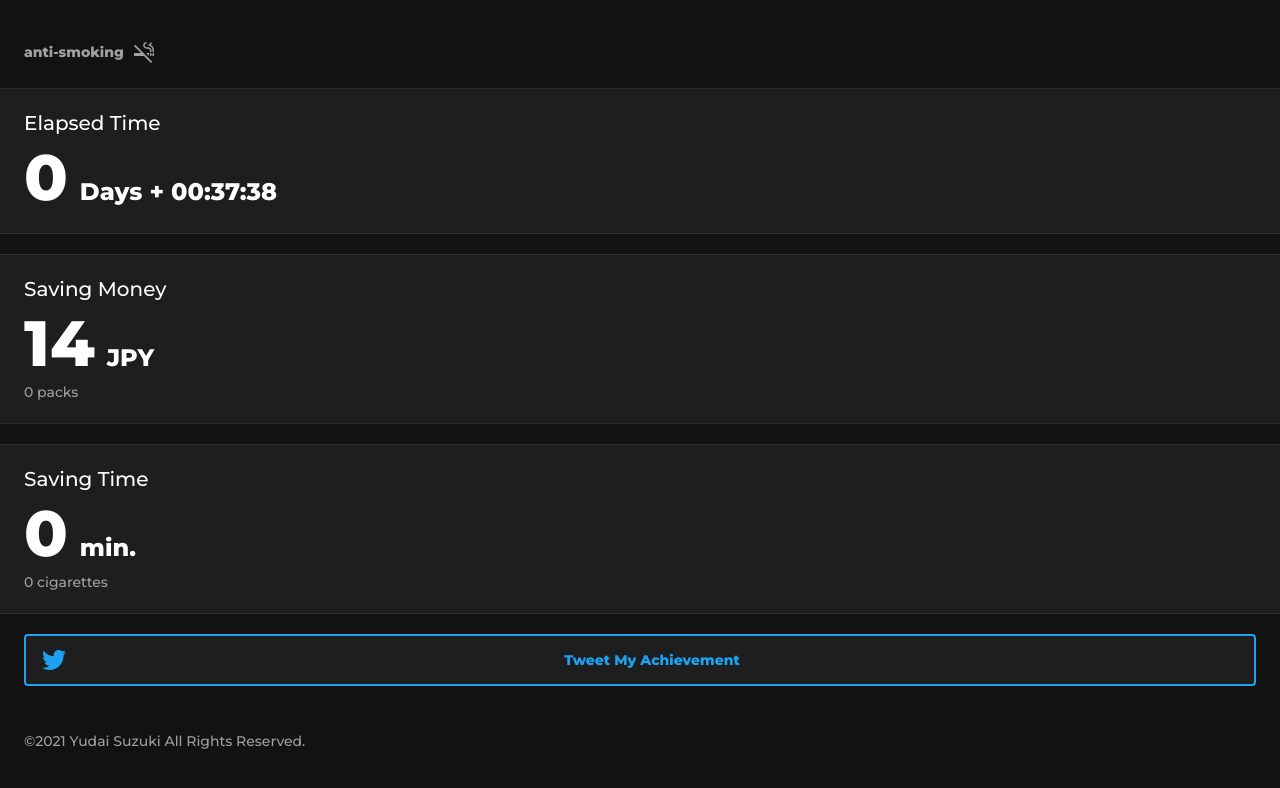
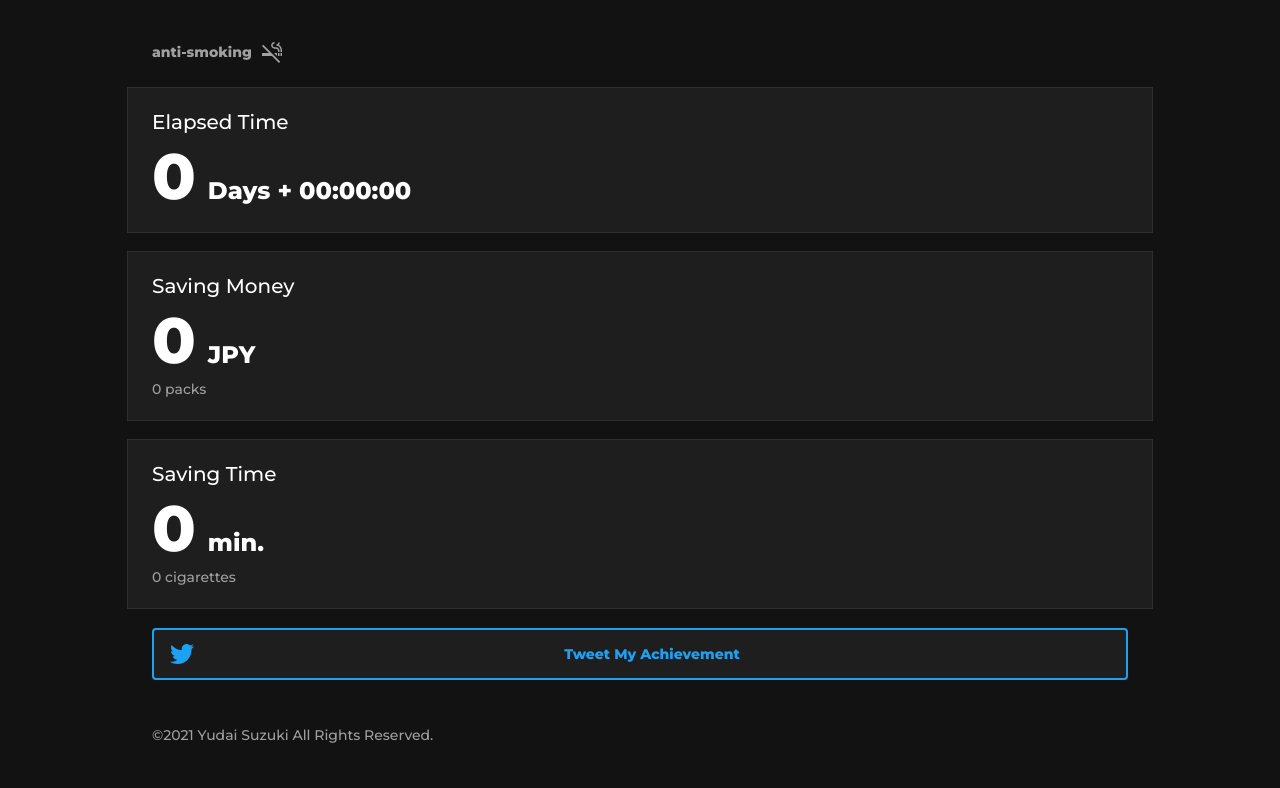
Before and after one commit to ysgraph/anti-smoking, a React (Create React App) app: page / in a window 1280 px wide. Shown: the top 788 px of the page. Built offline with nearby package versions, Linux system fonts and the light colour scheme.

Commit message:
日時リセット

```diff
--- a/src/App.scss
+++ b/src/App.scss
@@ -9,14 +9,15 @@ body {
   line-height: 1.5em;
   font-family: 'Montserrat', sans-serif;
   background-color: $bg;
+  max-width: 1024px;
+  margin: 0 auto;
 }
 
 .Container {
     padding: 24px;
     width: 100%;
     background-color: $bg2;
-    border-top: 1px solid $line;
-    border-bottom: 1px solid $line;
+    outline: 1px solid $line;
     margin-bottom: 20px;
 }
 
--- a/src/App.tsx
+++ b/src/App.tsx
@@ -12,8 +12,13 @@ function App() {
     <div className="App">
       <Header />
       <ElapsedTimeModule />
-      <SavingMoneyModule />
-      <SavingTimeModule />
+      {/* <div style={{
+        display: "flex",
+        alignItems: "center",
+      }}> */}
+        <SavingMoneyModule />
+        <SavingTimeModule />
+      {/* </div> */}
       <ShareButton />
       <Footer />
     </div>
--- a/src/components/ElapsedTimeModule.tsx
+++ b/src/components/ElapsedTimeModule.tsx
@@ -5,7 +5,8 @@ import { useEffect, useState } from 'react';
 
 function ElapsedTimeModule() {
 
-  const start = dayjs('2021-07-06 01:21:22'); // 開始日時の取得
+  // const start = dayjs('2021-07-06 01:21:22'); // 開始日時の取得
+  const start = dayjs();
   const now = dayjs(); // 現在日時の取得
 
   const [count, setCount] = useState(0);
--- a/src/components/SavingMoneyModule.tsx
+++ b/src/components/SavingMoneyModule.tsx
@@ -5,7 +5,8 @@ import { useEffect, useState } from 'react';
 
 function SavingMoneyModule() {
 
-  const start = dayjs('2021-07-06 01:21:22'); // 開始日時の取得
+  // const start = dayjs('2021-07-06 01:21:22'); // 開始日時の取得
+  const start = dayjs();
   const now = dayjs(); // 現在日時の取得
 
   const [count, setCount] = useState(0);
--- a/src/components/SavingTimeModule.tsx
+++ b/src/components/SavingTimeModule.tsx
@@ -3,7 +3,8 @@ import { useEffect, useState } from 'react';
 
 function SavingTimeModule() {
 
-  const start = dayjs('2021-07-06 01:21:22'); // 開始日時の取得
+  // const start = dayjs('2021-07-06 01:21:22'); // 開始日時の取得
+  const start = dayjs();
   const now = dayjs(); // 現在日時の取得
 
   const [count, setCount] = useState(0);
--- a/src/styles/_common.scss
+++ b/src/styles/_common.scss
@@ -9,6 +9,7 @@ body {
 
 .App {
     background-color: $bg;
+    max-width: 1024px;
   }
 
 div {
```
